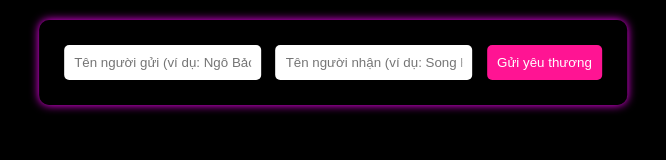
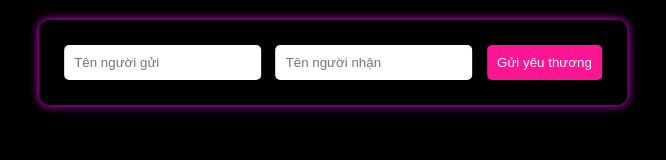
Before and after one commit to Lamz06/love_effect_public, a plain HTML site: page index.html in a window 1280 px wide. Shown: the whole page, without its empty margins (307-973 px from the left). Drawn offline with Linux system fonts and the light colour scheme.

Commit message:
Update index.html

```diff
--- a/index.html
+++ b/index.html
@@ -81,8 +81,8 @@
 <body>
 
 <div class="form-container">
-  <input type="text" id="sender" placeholder="Tên người gửi (ví dụ: Ngô Bảo Lâm)">
-  <input type="text" id="receiver" placeholder="Tên người nhận (ví dụ: Song Hương)">
+  <input type="text" id="sender" placeholder="Tên người gửi ">
+  <input type="text" id="receiver" placeholder="Tên người nhận ">
   <button onclick="sendLove()">Gửi yêu thương</button>
 </div>
 
```
